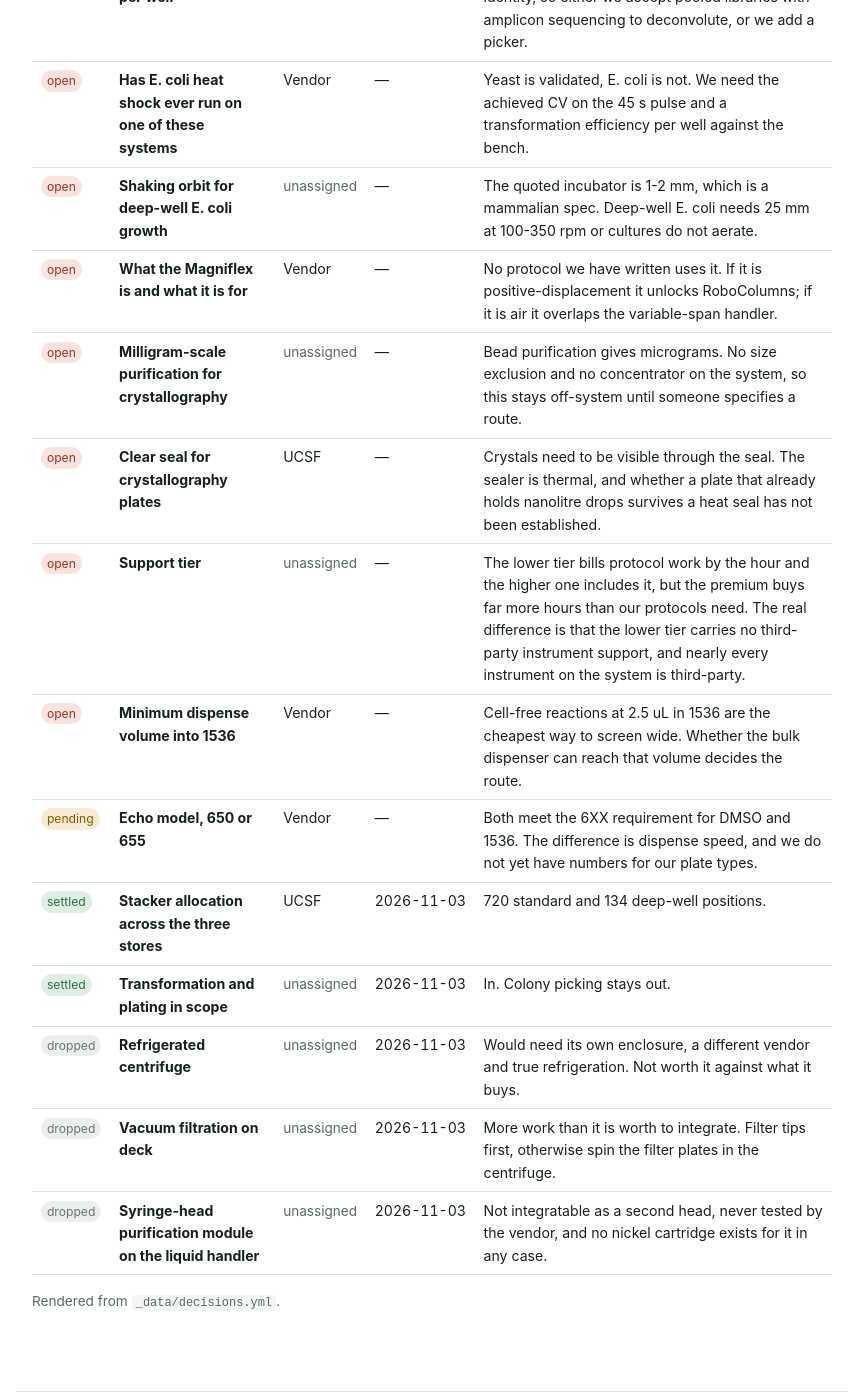
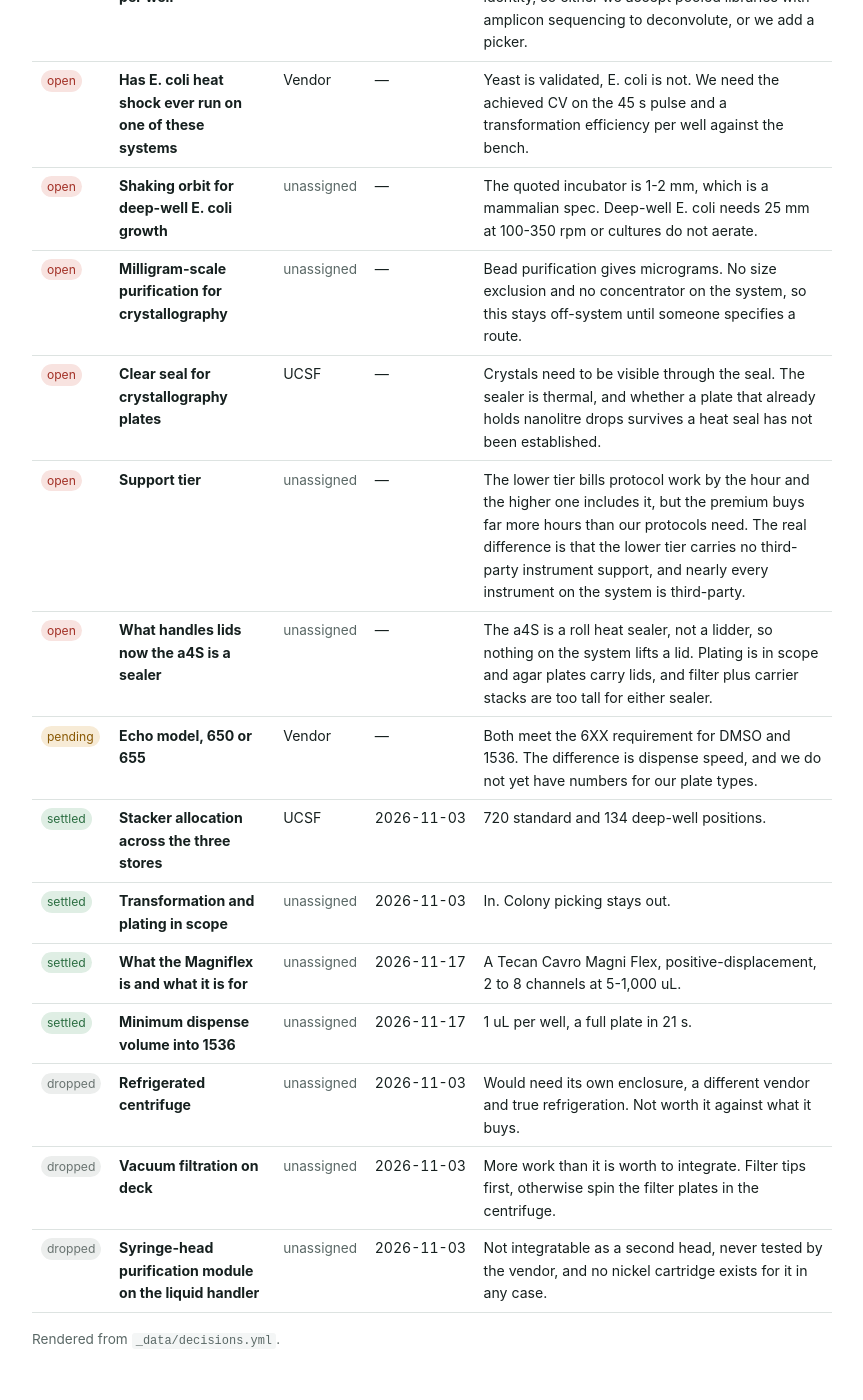
Before and after one commit to sofibali/protein-design-foundry, a Jekyll site: the page built from decisions/index.md, in a window 1280 px wide and 1400 px high, scrolled down 532 px. Shown: the whole window, without its empty margins (208-1071 px from the left). Built offline with Jekyll 4.4.1, drawn with Linux system fonts in a browser that asks for light colours; some of the changed text lies outside the part shown.

Commit message:
Correct three device facts from vendor documentation
The a4S is a roll heat sealer at 100-195 C, not a lidder. That makes it the
system's second sealer, so a gas-permeable culture seal and a foil PCR seal
can both stay loaded -- and it opens a lidding gap, since plating is in scope
and nothing on the system now lifts a lid. Added as decision 16.

The Magniflex is a Tecan Cavro Magni Flex: an OEM positive-displacement
pipetting framework, 2 to 8 channels at 5-1,000 uL, for the glycerol-based
master mixes the Echo refuses. It is not a magnet. Decision 8 settled.

The thermal cyclers take 5-20 uL in the 384 block and 10-100 uL in the 96.

Also closed from vendor data: the MultiFlo dispenses 1536 at 1 uL/well in 21 s
(decision 15 settled, so the 2.5 uL cell-free route is open), the Cytomat
reaches 50 C so yeast needs no extra hardware and only the orbit is open, and
the warm store holds 98% RH.

Co-Authored-By: Claude Opus 5 <noreply@anthropic.com>

```diff
--- a/_data/decisions.yml
+++ b/_data/decisions.yml
@@ -39,7 +39,7 @@ decisions:
     answer: In. Colony picking stays out.
     why: >-
       Keeps the in vivo expression route open and gives the 42 C deck shaker a
-      purpose. Agar plates follow, which is what the lidder is for.
+      purpose. Agar plates follow, and handling their lids is now decision 16.
 
   - id: 4
     title: What reads a plate if we plate but do not pick
@@ -73,11 +73,13 @@ decisions:
 
   - id: 8
     title: What the Magniflex is and what it is for
-    status: open
-    owner: Vendor
+    status: settled
+    date: 2026-11-17
+    answer: A Tecan Cavro Magni Flex, positive-displacement, 2 to 8 channels at 5-1,000 uL.
     why: >-
-      No protocol we have written uses it. If it is positive-displacement it
-      unlocks RoboColumns; if it is air it overlaps the variable-span handler.
+      Settled from vendor documentation rather than by asking. It moves the
+      glycerol-based enzyme master mixes the acoustic dispenser refuses. The
+      name misleads: it is not a magnet, and bead separation stays on the Bravo.
 
   - id: 9
     title: Milligram-scale purification for crystallography
@@ -130,8 +132,17 @@ decisions:
 
   - id: 15
     title: Minimum dispense volume into 1536
+    status: settled
+    date: 2026-11-17
+    answer: 1 uL per well, a full plate in 21 s.
+    why: >-
+      Settled from vendor documentation. A 2.5 uL cell-free reaction sits well
+      inside that, so the 230,400-reaction route is open on the dispenser side.
+
+  - id: 16
+    title: What handles lids now the a4S is a sealer
     status: open
-    owner: Vendor
     why: >-
-      Cell-free reactions at 2.5 uL in 1536 are the cheapest way to screen wide.
-      Whether the bulk dispenser can reach that volume decides the route.
+      The a4S is a roll heat sealer, not a lidder, so nothing on the system
+      lifts a lid. Plating is in scope and agar plates carry lids, and filter
+      plus carrier stacks are too tall for either sealer.
--- a/_data/instruments.yml
+++ b/_data/instruments.yml
@@ -4,8 +4,8 @@
 # the vendor proposal it would be drawn from is confidential. Cost data lives
 # in the sibling private repo (protein-design-foundry-internal/data/budget.yaml).
 #
-# Every page that shows an instrument table is generated from here by
-# scripts/build_tables.py. Change a fact once, rebuild, and every page agrees.
+# Every page that shows an instrument table renders from here in Liquid at
+# build time. Change a fact once and every page agrees.
 #
 # status:  quoted      -- on the current proposal
 #          phase2      -- identified for a later expansion
@@ -42,7 +42,7 @@ racs:
   - id: 14
     name: Consumable store
   - id: 15
-    name: Lidding
+    name: Roll sealing
 
 instruments:
   - key: plateloc
@@ -69,7 +69,8 @@ instruments:
     status: quoted
     role: PCR and Golden Gate in 384; heat lysis and melts in 96.
     note: >-
-      Three 96-block and one 384-block in a single cart. We have asked whether
+      Three 96-block and one 384-block in a single cart. The 384 block takes
+      5-20 uL per well and the 96 blocks 10-100 uL. We have asked whether
       swapping one 96 for a second 384 is price-neutral.
 
   - key: bravo
@@ -116,6 +117,9 @@ instruments:
     status: quoted
     role: Assay-plate incubation, cell-free reactions, static non-shaking culture.
     capacity: 288 standard + 20 deep-well
+    note: >-
+      Humidity control runs to 98% RH, which covers the wettest cell-free
+      systems without plates drying over a long incubation.
 
   - key: cytomat
     name: Cytomat 2 C-LiN
@@ -126,7 +130,9 @@ instruments:
     capacity: 14 deep-well
     note: >-
       The quoted 1-2 mm orbit is a mammalian spec. Deep-well E. coli needs
-      25 mm at 100-350 rpm, which means the Selector variant.
+      25 mm at 100-350 rpm, which means the Selector variant. Temperature is
+      not the constraint: the range reaches 50 C, so 30 C growth for yeast
+      needs no extra hardware. The orbit is the only open question.
 
   - key: echo
     name: Echo acoustic liquid handler, 6XX series
@@ -144,18 +150,21 @@ instruments:
     rac: 10
     status: quoted
     role: Bulk reagent addition.
-    note: Minimum dispense volume into 1536 not yet confirmed.
+    note: >-
+      Dispenses a full 1536 plate at 1 uL per well in 21 s, so a 2.5 uL
+      cell-free reaction is comfortably within range.
 
   - key: magniflex
-    name: Magniflex
-    vendor: Tecan (to confirm)
+    name: Cavro Magni Flex
+    vendor: Tecan
     rac: 11
     status: quoted
-    role: Not yet established.
+    role: >-
+      Positive-displacement transfer of viscous reagents, chiefly the
+      glycerol-based enzyme master mixes the acoustic dispenser refuses.
     note: >-
-      Probably a Cavro Magni Flex, an OEM framework at 2/4/8 channels, which would
-      overlap the Lynx rather than the Bravo. No protocol we have written uses it.
-      Whether its pump is positive-displacement decides whether RoboColumns are possible.
+      An OEM pipetting framework, 2 to 8 channels, 5-1,000 uL. It is not a
+      magnet despite the name, and bead separation stays on the Bravo deck.
 
   - key: hig3
     name: HiG 3 automated centrifuge
@@ -185,11 +194,17 @@ instruments:
     role: Tip and consumable store. All tip boxes live here.
 
   - key: a4s
-    name: a4S automated lidder
+    name: a4S automated roll heat sealer
     vendor: Azenta
     rac: 15
     status: quoted
-    role: Lidding and de-lidding. Agar plates, and filter plus carrier plate combinations too tall for the sealer.
+    role: >-
+      Second sealer, 100-195 C. Having two means a gas-permeable culture seal
+      and a foil PCR seal can both stay loaded, with no manual film change.
+    note: >-
+      This is a roll heat sealer, not a lidder. The system therefore has two
+      sealers and nothing that handles lids, which is a capability gap rather
+      than the solution it was first recorded as.
 
   # ---- phase 2 and gaps -------------------------------------------------
 
@@ -232,3 +247,15 @@ instruments:
       Acoustic drop setting is published but needs a validated fluid class per
       condition, and viscous precipitants fall outside them. The obvious
       alternative has no drop-setting API, so it would be a custom integration.
+
+  - key: lidder
+    name: Lidding and de-lidding
+    vendor: null
+    rac: null
+    status: gap
+    role: Handling lids on agar plates and over-tall plate stacks.
+    note: >-
+      Opened 2026-11-17, when the cart we had recorded as a lidder turned out to
+      be a second sealer. Plating is in scope and agar plates carry lids, so
+      something has to lift them. Filter plus carrier combinations are also too
+      tall for either sealer.
```
Also changed, not shown: _projects/crystallography.md (+2 -2 lines).
